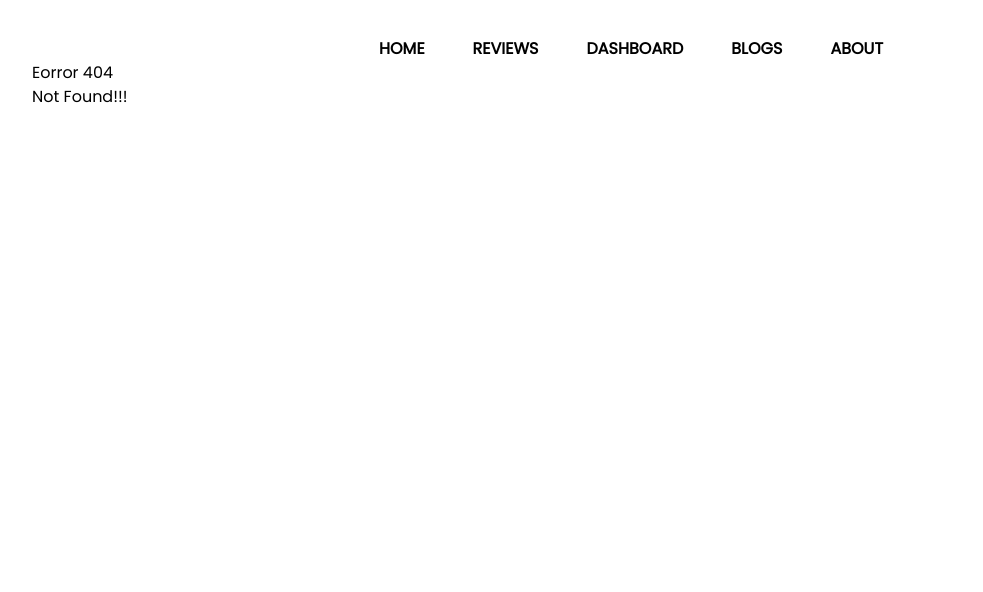
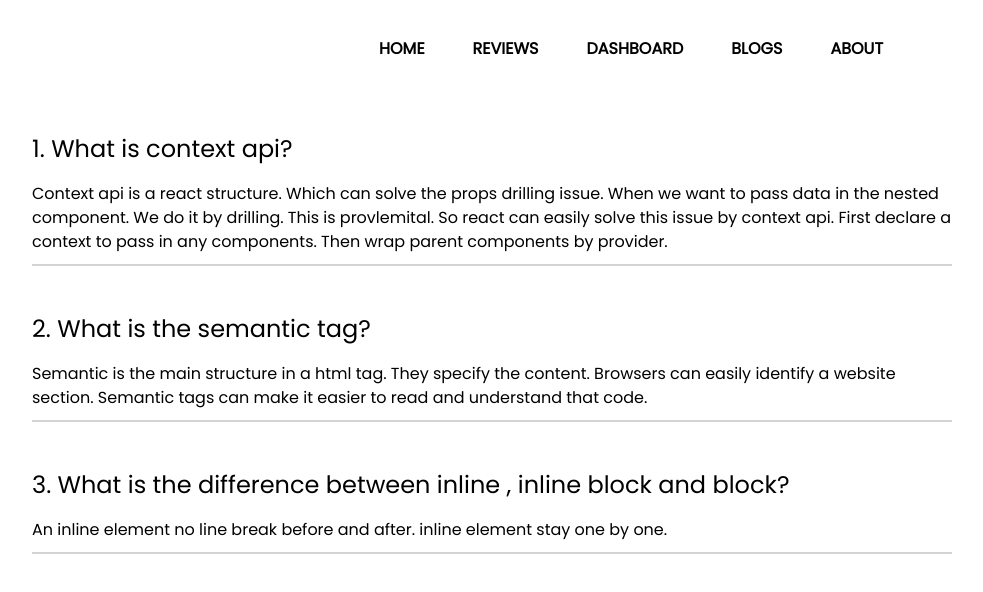
Before and after one commit to TanzimTayef/liza-collection-assignment, a React (Create React App) app: page /blogs in a window 1280 px wide. Before the commit this address had no page. Shown: the top 592 px of the page, without its empty margins (33-1016 px from the left). Built offline with nearby package versions, Linux system fonts and the light colour scheme.

Commit message:
added about section

```diff
--- a/public/reviews.json
+++ b/public/reviews.json
@@ -17,7 +17,7 @@
       "_id": "624b2e8eb760b2903cde5b35",
       "picture": "http://placehold.it/32x32",
       "name": "Sharlene Zimmerman",
-      "rating": 5.00,
+      "rating": 4.9,
       "desc": "OMG..great store !!! Found this store while visiting the UK.. what a find -nice clothing/well made/great prices. I never find anything I Iike in US plus size stores but I could have filled another suitcase in Yours* Will be shopping on this site from now on... please come to the US !!!"
     },
     {
--- a/src/App.js
+++ b/src/App.js
@@ -5,6 +5,8 @@ import ReviewPage from "./components/Pages/ReviewPage"
 import Navbar from './components/Navbar/Navbar';
 import Error from './components/Error/Error';
 import Dashboard from './components/Pages/Dashboard';
+import Blogs from './components/Blogs/Blogs';
+import About from './components/About/About';
 function App() {
   return (
     <div className="App">
@@ -13,6 +15,9 @@ function App() {
       <Route path="/" element={<Home />} />
       <Route path="/reviewsPage" element={<ReviewPage />} />
       <Route path="/dashboard" element={<Dashboard />} />
+      <Route path="/blogs" element={<Blogs />} />
+        <Route path="/about" element={<About/>} / >
+
       <Route path="*" element={<Error />} />
       </Routes>
     </div>
--- /dev/null
+++ b/src/components/About/About.css
@@ -0,0 +1,9 @@
+.about{
+  text-align: center;
+  padding-top: 70px;
+}
+.about h1{
+    font-size: 34px;
+    color: lightgrey;
+    user-select: none;
+}
--- /dev/null
+++ b/src/components/About/About.js
@@ -0,0 +1,12 @@
+import React from 'react';
+import "./About.css"
+
+const About = () => {
+    return (
+        <div className='about'>
+          <h1>About Page Content Comming soon......</h1>
+        </div>
+    );
+};
+
+export default About;
--- /dev/null
+++ b/src/components/Blogs/Blogs.css
@@ -0,0 +1,22 @@
+.answer-container{
+  padding: 70px 0;
+}
+.answer{
+    width: 80%;
+    margin-bottom: 45px;
+    border-bottom: 2px solid lightgray;
+}
+.answer h1{
+  font-size: 24px;
+  margin-bottom: 15px;
+}
+.answer p{
+    margin-bottom: 10px;
+}
+@media only screen and (max-width: 600px) {
+  .answer{
+      width: 100%;
+      padding: 0 15px;
+  }
+
+}
--- /dev/null
+++ b/src/components/Blogs/Blogs.js
@@ -0,0 +1,25 @@
+import React from 'react';
+import "./Blogs.css";
+
+const Blogs = () => {
+    return (
+        <div className='answer-container'>
+            <div className='answer'>
+                <h1>1. What is context api?</h1>
+                <p>Context api is a react structure. Which can solve the props drilling issue.
+                When we want to pass data in the nested component. We do it by drilling. This is provlemital. So react can easily solve this issue by context api. First  declare a context to pass in any components. Then wrap parent components  by provider.
+                </p>
+            </div>
+            <div className='answer'>
+                <h1>2. What is the semantic tag?</h1>
+                <p>Semantic is the main structure in a html tag. They specify the content. Browsers can easily identify a website section.  Semantic tags can make it easier to read and understand that code. </p>
+            </div>
+            <div className='answer'>
+                <h1>3. What is the difference between inline , inline block and block?</h1>
+                <p>An inline element no line break before and after. inline element stay one by one.</p>
+            </div>
+        </div>
+    );
+};
+
+export default Blogs;
--- a/src/components/Reviews/Reviews.css
+++ b/src/components/Reviews/Reviews.css
@@ -1,8 +1,16 @@
+.Reviews-container{
+    padding-top: 100px;
+}
 .Reviews{
     display: grid;
     grid-template-columns: repeat(3, 1fr);
     gap: 20px;
-    padding-top: 100px;
+    padding-top: 60px;
+}
+ h2{
+    font-size: 34px;
+    font-weight: 600;
+    text-align: center;
 }
 
 @media only screen and (max-width: 600px) {
--- a/src/components/Reviews/Reviews.js
+++ b/src/components/Reviews/Reviews.js
@@ -6,17 +6,16 @@ import "./Reviews.css"
 const Reviews = () => {
     const [reviews, setReviews] = useProducts();
     return (
-        <div>
-             <div className="Reviews">
+        <div className='Reviews-container'>
+              <h2>Our Customer(3)</h2>
+            <div className="Reviews">
+
                {
                   reviews.slice(0, 3).map(review => <Review key={review._id} review={review}></Review>)
                 }
-                {
-                    console.log(reviews)
-                }
             </div>
             <div className='button'>
-                <Link to="/reviewsPage" className="btn">Expolre Now</Link>
+                <Link to="/reviewsPage" className="btn">See All Reviews</Link>
             </div>
         </div>
 
```
